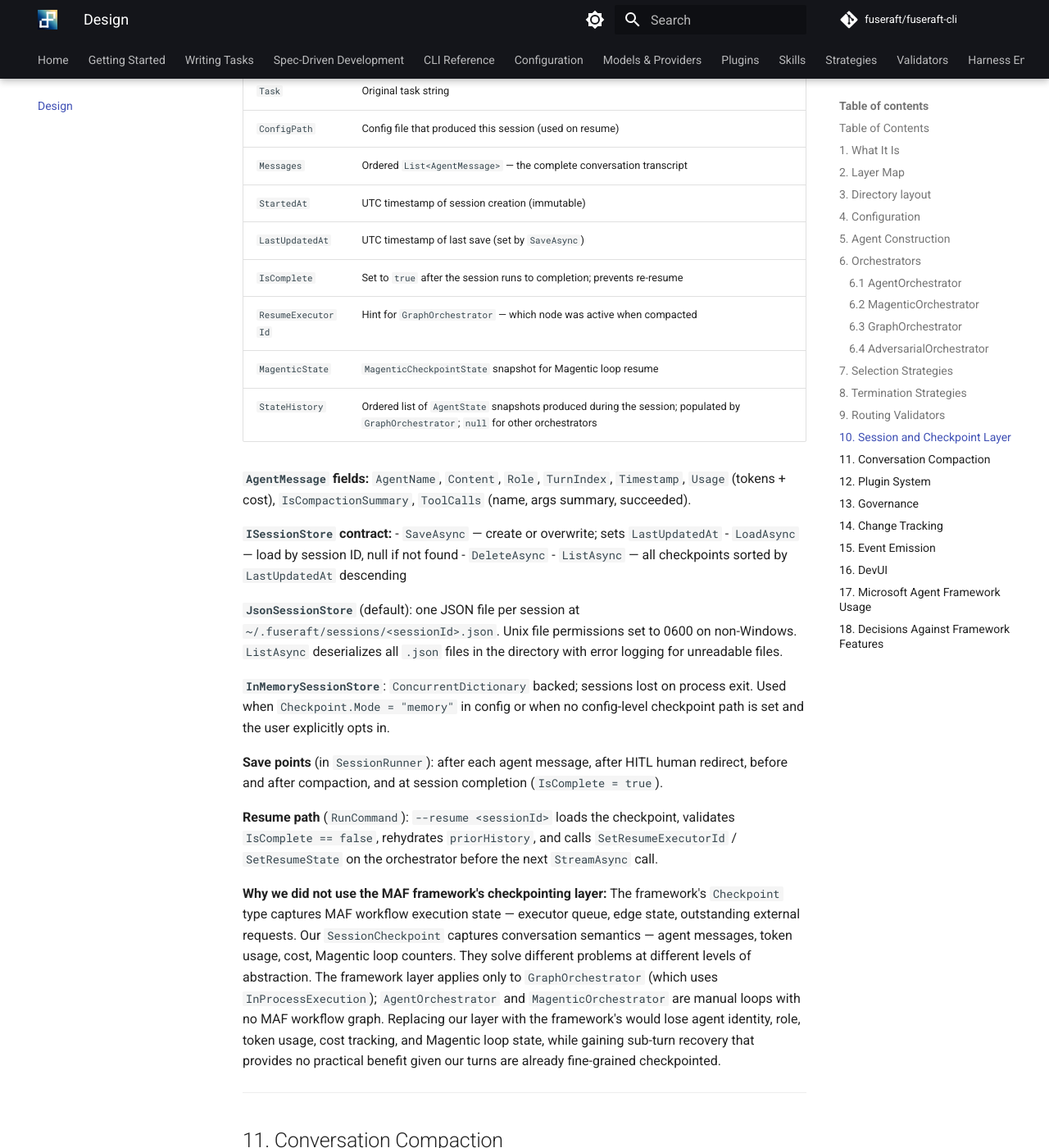
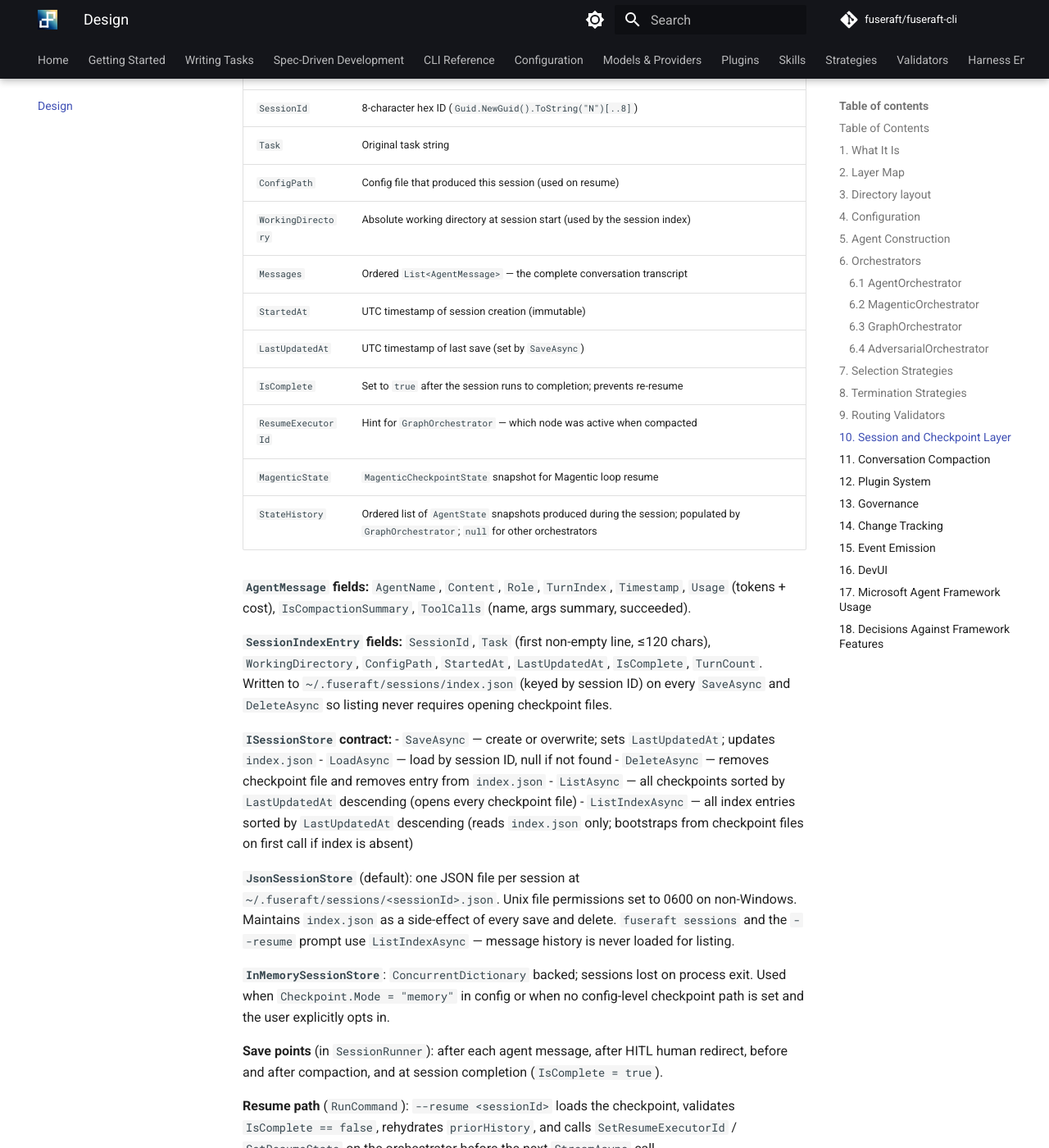
Before and after one commit to fuseraft/fuseraft-cli, an MkDocs documentation site: the page built from docs/design.md, in a window 1280 px wide and 1400 px high, scrolled down 17448 px. Shown: the whole window at 82% size. Built offline with MkDocs 1.6.1 and Material for MkDocs 9.7.7, drawn with Linux system fonts in a browser that asks for light colours; comment, search, counter and statistics services are not loaded; some of the changed text lies outside the part shown.

Commit message:
docs(sessions): document session index and fuseraft sessions updates
- cli-reference.md: add --prune and --project flags, note that listing
  reads from index.json without opening checkpoint files, add examples
- design.md: add WorkingDirectory to SessionCheckpoint fields table,
  add SessionIndexEntry fields description, document ListIndexAsync,
  update JsonSessionStore and ISessionStore contract entries

```diff
--- a/docs/design.md
+++ b/docs/design.md
@@ -98,6 +98,7 @@ All runtime artifacts are written under `.fuseraft/` in the current working dire
 | `~/.fuseraft/config` | Model ID, endpoint URL (no secrets) |
 | `~/.fuseraft/.key` | Plain-text fallback API key (mode 0600; used only when no keychain) |
 | `~/.fuseraft/sessions/` | Session checkpoint files (`<sessionId>.json`, mode 0600) |
+| `~/.fuseraft/sessions/index.json` | Lightweight session index (no message history) for fast listing |
 | `~/.fuseraft/logs/sessions/{project_slug}/{session_id}/events.jsonl` | Structured JSONL session events (`EventEmitter`) |
 | `~/.fuseraft/logs/sessions/{project_slug}/{session_id}/ctx_snapshots.jsonl` | Per-turn context-window token snapshots |
 | `~/.fuseraft/crashdump/` | Crash dump JSON files |
@@ -498,6 +499,7 @@ Every session is backed by a `SessionCheckpoint` persisted after each agent turn
 | `SessionId` | 8-character hex ID (`Guid.NewGuid().ToString("N")[..8]`) |
 | `Task` | Original task string |
 | `ConfigPath` | Config file that produced this session (used on resume) |
+| `WorkingDirectory` | Absolute working directory at session start (used by the session index) |
 | `Messages` | Ordered `List<AgentMessage>` — the complete conversation transcript |
 | `StartedAt` | UTC timestamp of session creation (immutable) |
 | `LastUpdatedAt` | UTC timestamp of last save (set by `SaveAsync`) |
@@ -508,13 +510,16 @@ Every session is backed by a `SessionCheckpoint` persisted after each agent turn
 
 **`AgentMessage` fields:** `AgentName`, `Content`, `Role`, `TurnIndex`, `Timestamp`, `Usage` (tokens + cost), `IsCompactionSummary`, `ToolCalls` (name, args summary, succeeded).
 
+**`SessionIndexEntry` fields:** `SessionId`, `Task` (first non-empty line, ≤120 chars), `WorkingDirectory`, `ConfigPath`, `StartedAt`, `LastUpdatedAt`, `IsComplete`, `TurnCount`. Written to `~/.fuseraft/sessions/index.json` (keyed by session ID) on every `SaveAsync` and `DeleteAsync` so listing never requires opening checkpoint files.
+
 **`ISessionStore` contract:**
-- `SaveAsync` — create or overwrite; sets `LastUpdatedAt`
+- `SaveAsync` — create or overwrite; sets `LastUpdatedAt`; updates `index.json`
 - `LoadAsync` — load by session ID, null if not found
-- `DeleteAsync`
-- `ListAsync` — all checkpoints sorted by `LastUpdatedAt` descending
+- `DeleteAsync` — removes checkpoint file and removes entry from `index.json`
+- `ListAsync` — all checkpoints sorted by `LastUpdatedAt` descending (opens every checkpoint file)
+- `ListIndexAsync` — all index entries sorted by `LastUpdatedAt` descending (reads `index.json` only; bootstraps from checkpoint files on first call if index is absent)
 
-**`JsonSessionStore`** (default): one JSON file per session at `~/.fuseraft/sessions/<sessionId>.json`. Unix file permissions set to 0600 on non-Windows. `ListAsync` deserializes all `.json` files in the directory with error logging for unreadable files.
+**`JsonSessionStore`** (default): one JSON file per session at `~/.fuseraft/sessions/<sessionId>.json`. Unix file permissions set to 0600 on non-Windows. Maintains `index.json` as a side-effect of every save and delete. `fuseraft sessions` and the `--resume` prompt use `ListIndexAsync` — message history is never loaded for listing.
 
 **`InMemorySessionStore`**: `ConcurrentDictionary` backed; sessions lost on process exit. Used when `Checkpoint.Mode = "memory"` in config or when no config-level checkpoint path is set and the user explicitly opts in.
 
```
Also changed, not shown: docs/cli-reference.md (+10 -0 lines).
